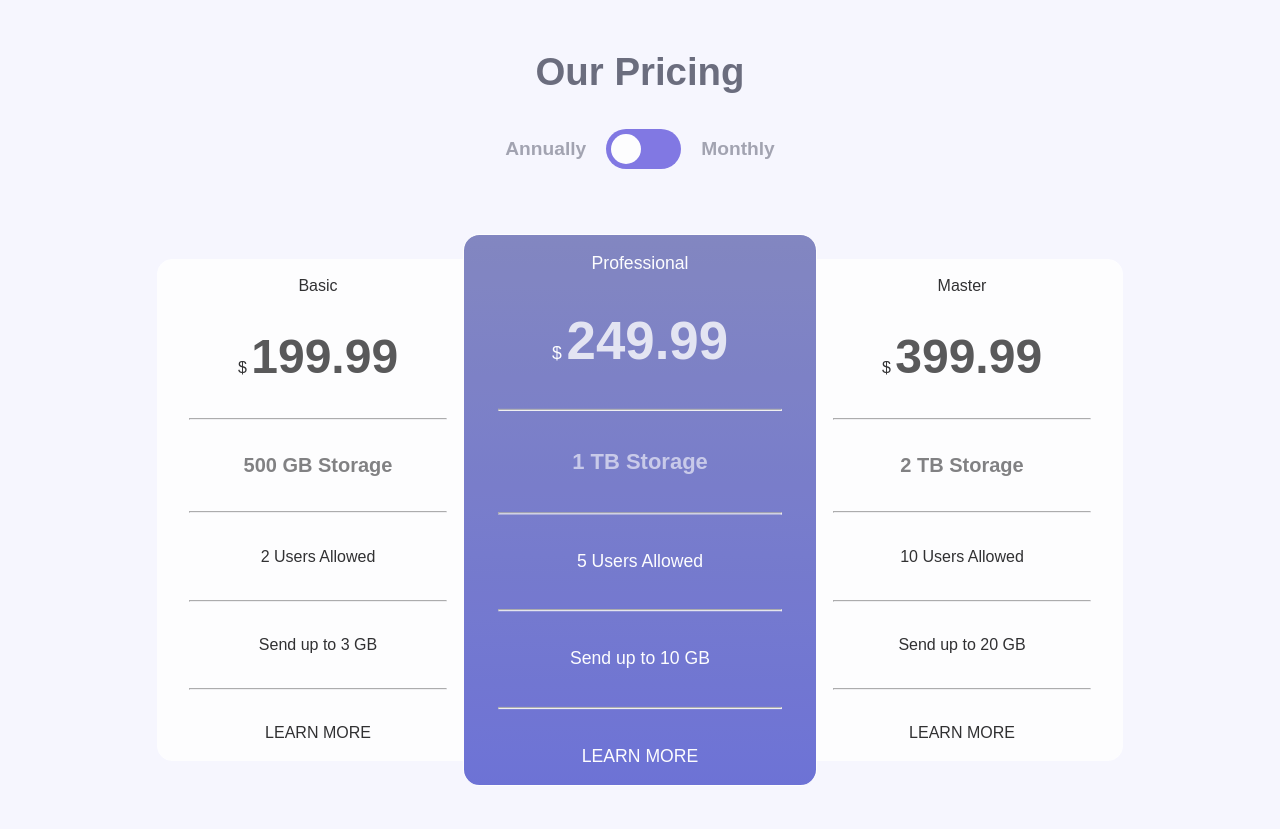
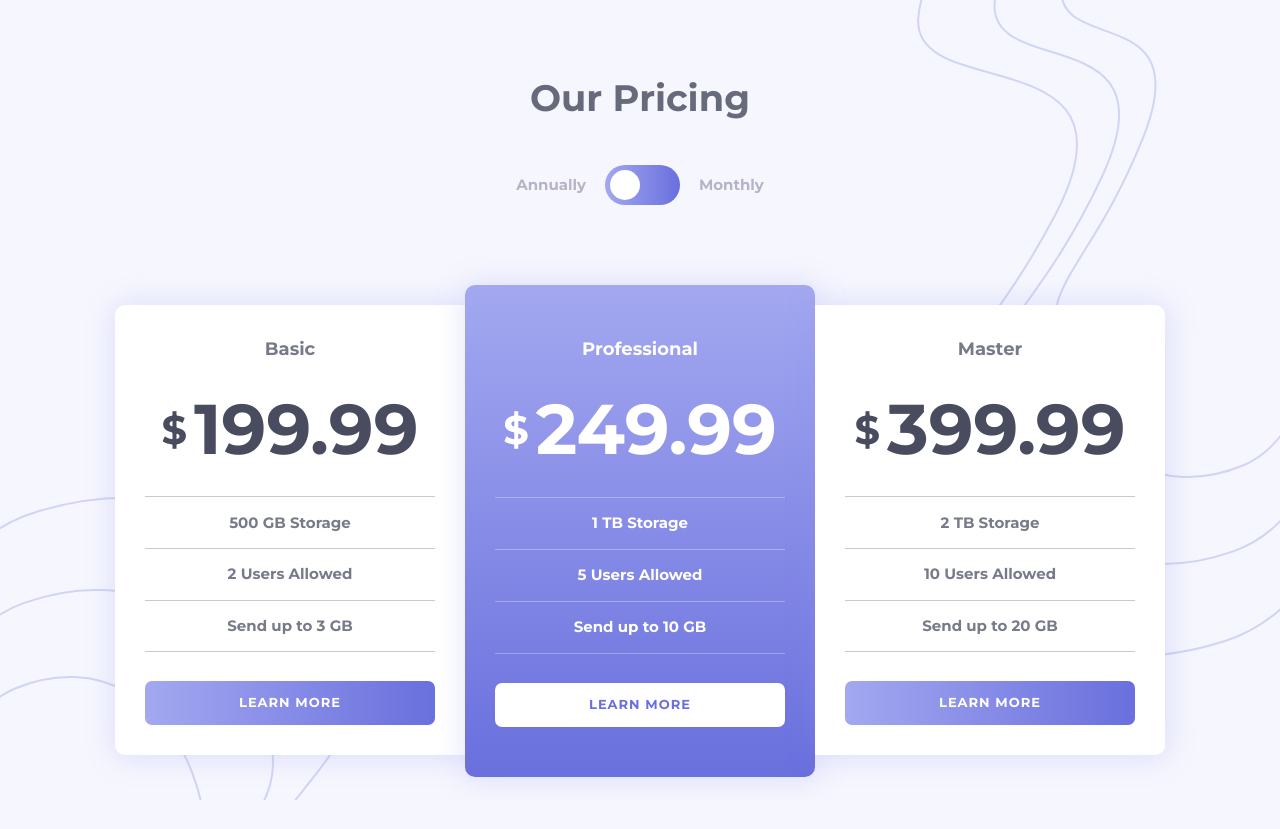
Before and after one commit to NayiniSaivenkat/pricing-project, a plain HTML site: page index.html in a window 1280 px wide. After the commit the page ends 800 px from the top, so only its background shows below. Drawn offline with Linux system fonts and the light colour scheme.

Commit message:
Updated index.css

```diff
--- a/index.css
+++ b/index.css
@@ -1,23 +1,110 @@
-:root{
---Very-Light-Grayish-Blue: hsl(240, 78%, 98%);
---Light-Grayish-Blue: hsl(234, 14%, 74%);
---Grayish-Blue: hsl(233, 13%, 49%);
---Dark-Grayish-Blue: hsl(232, 13%, 33%);
+/* Box sizing reset */
+
+*,
+*::before,
+*::after {
+  box-sizing: border-box;
 }
 
-*{
+body,
+h1,
+h2,
+h3,
+h4,
+h5,
+h6,
+p,
+ul,
+ol,
+li,
+figure,
+blockquote,
+dl,
+dd {
+  margin: 0;
   padding: 0;
+}
+
+ul,
+ol {
+  list-style: none;
+}
+
+a {
+  text-decoration: none;
+  color: inherit;
+}
+
+button {
+  background: none;
+  border: none;
+  padding: 0;
+  font: inherit;
+  color: inherit;
+  cursor: pointer;
+}
+
+body {
+  min-height: 100vh;
+  line-height: 1.5;
+  font-family: system-ui, sans-serif;
+  -webkit-font-smoothing: antialiased;
+  -moz-osx-font-smoothing: grayscale;
+}
+
+img,
+picture,
+video,
+canvas,
+svg {
+  display: block;
+  max-width: 100%;
+}
+
+input,
+button,
+textarea,
+select {
+  font: inherit;
+}
+
+h1,
+h2,
+h3,
+h4,
+h5,
+h6,
+p {
+  overflow-wrap: break-word;
+}
+
+#root,
+#app {
+  isolation: isolate;
+}
+
+* {
   margin: 0;
-    text-align: center;
-    font-family: sans-serif;
+  padding: 0;
+  box-sizing: border-box;
+  font-family: "Montserrat", sans-serif;
+  font-optical-sizing: auto;
+  font-weight: 700;
+  font-style: normal;
 }
-body{
-    opacity: 0.8;
-    background-color: var(--Very-Light-Grayish-Blue);
+body {
+  font-size: 15px;
+  background-color: hsl(240, 78%, 98%);
+  height: 100vh;
+  overflow-x: hidden;
+  background-image: url("./images/bg-top.svg");
+  background-repeat: no-repeat;
+  background-position: 180px -30px;
 }
-.wrapper {
-    position: relative;
-   overflow: hidden;
+@media (min-width: 550px) {
+  body {
+    background-position: 100% -30px;
+  }
 }
 .background-img{
     position: absolute;
@@ -29,25 +116,19 @@ body{
     display: none;
 }
 .brand{
+     font-size: 36.8px;
+  font-weight: 500;
+  color: hsla(232, 13%, 33%, 0.829);
+  margin-top: 70px;
   font-weight: 700;
-     font-size: 2.4rem;
-     color: var(--Dark-Grayish-Blue);
-     margin-top: 50px;
-     margin-bottom: 35px;
+
 }
 .toggle-container{
        display: flex;
     align-items: center;
-    justify-content: space-around;
-    user-select: none;
-    margin-bottom: 20px;
-
-    p{
-        font-weight: 800;
-        font-size: 1.2rem;
-        color: var(--Dark-Grayish-Blue);
-        opacity: 0.6;
-    }
+    gap: 19px;
+    color: hsl(234, 14%, 74%);
+    margin-bottom: 30px;
 }
 .toggle {
 
@@ -68,7 +149,7 @@ body{
     user-select: none;
   position: absolute;
   cursor: pointer;
-  background-color: #6459dd;
+  background: linear-gradient(90deg, hsl(236, 72%, 79%), hsl(237, 63%, 64%));
   border-radius: 34px;
   top: 0; left: 0; right: 0; bottom: 0;
   transition: 0.4s;
@@ -91,101 +172,102 @@ body{
   transform: translateX(35px);
 }
 
-.cards-container{
+hr {
+  height: 1px;
+  border: none;
+  background-color: hsl(232, 13%, 33%);
+  opacity: 0.3;
+}
+.card2 hr {
+  background-color: rgb(255, 255, 255);
+}
+
+.title {
+  font-size: 30px;
+  font-weight: 500;
+  color: hsla(232, 13%, 33%, 0.829);
+  margin-top: 70px;
+  font-weight: 700;
+}
+.container {
   display: flex;
   flex-direction: column;
+  justify-content: center;
   align-items: center;
+  gap: 40px;
+  width: 100%;
+}
+.cards-container {
+  display: flex;
+  flex-direction: column;
+  gap: 35px;
+  margin: 10px;
+}
+.cards {
+  height: 450px;
+  width: 330px;
+  text-align: center;
+  background-color: hsl(0, 0%, 100%);
+  padding: 30px;
+  border-radius: 10px;
+  box-shadow:none;
+}
+.card-heading {
+  font-size: 18px;
+}
+
+span {
+  font-weight: bold;
+}
+.dollar {
+  display: flex;
+  align-items: center;
+  font-size: 40px;
   justify-content: center;
-
+  gap: 7px;
 }
-.card1{
+.card1 {
   display: flex;
   flex-direction: column;
   justify-content: space-around;
-    border: 1px solid white;
-    background-color: white;
-    margin-top: 79px;
-    text-align: center;
-    height: 500px;
-    width: 90vw;
-    border-radius: 15px;
+  color: hsl(232, 13%, 33%);
+  gap: 13px;
 }
-.card2{
-    color: white;
+.card2 {
   display: flex;
   flex-direction: column;
   justify-content: space-around;
-    border: 1px solid white;
-    background: linear-gradient(to bottom, hsl(236, 33%, 55%) ,hsl(237, 56%, 55%));
-    margin-top: 79px;
-    text-align: center;
-    height: 500px;
-    width: 90vw;
-    border-radius: 15px;
-    opacity: 1.5 !important;
-    button{
-        color: hsl(237, 56%, 55%) !important;
-        background: linear-gradient(to right, hsl(235, 44%, 95%) ,hsl(240, 17%, 94%)) !important;
+  background: linear-gradient(180deg, hsl(236, 72%, 79%), hsl(237, 63%, 64%));
+  color: white;
+  gap: 13px;
 }
-}
-.card3{
+.card3 {
   display: flex;
   flex-direction: column;
   justify-content: space-around;
-    border: 1px solid white;
-    background-color: white;
-    margin-top: 79px;
-    text-align: center;
-    height: 500px;
-    width: 90vw;
-    border-radius: 15px;
+  color: hsl(232, 13%, 33%);
+  gap: 13px;
 }
-hr{
-    width: 73vw;
-    margin: 0 auto;
+.amount {
+  font-size: 4.4rem;
+  font-weight: 700;
 }
-.head{
-        margin-top: 8px;
-        font-weight: bold;
-        font-size: 27px;
-        opacity: 0.7;
-        padding: 1rem;
+.light-color {
+  color: hsla(232, 13%, 33%, 0.747);
 }
-.price{
-        font-weight: 700;
-        font-size: 75px;
-        opacity: 0.8;
-
+.learnmore {
+  background: linear-gradient(90deg, hsl(236, 72%, 79%), hsl(237, 63%, 64%));
+  color: white;
+  padding: 12px;
+  border-radius: 7px;
+  cursor: pointer;
+  margin-top: 15px;
+      font-size: 13px;
+    letter-spacing: 1px;
 }
-.storage{
-    font-size: 20px;
-    font-weight: 750;
-    opacity: 0.6;
-}
-.max-users{
-    font-size: 20px;
-    font-weight: 750;
-    opacity: 0.6;
-}
-.max-storage{
-    font-size: 20px;
-    font-weight: 750;
-    opacity: 0.6;
-}
-button{
-    height: 46px;
-    width: 73vw;
-    margin: 0 auto;
-    background: linear-gradient(to right, hsl(236, 31%, 35%) ,hsl(237, 56%, 55%));
-    color: white;
-    border: none;
-    border-radius: 7px;
-    font-size: 18px;
-    font-weight: 850;
-    margin-bottom: 20px;
-}
-.price-month{
-        display: none;
+.button-2 {
+  background: white;
+  color: hsl(237, 63%, 64%);
 }
 
 #billing-toggle:checked ~ .cards-container .price {
@@ -195,62 +277,51 @@ button{
 #billing-toggle:checked ~ .cards-container .price-month {
   display: block;
   font-weight: 700;
-        font-size: 75px;
-        opacity: 0.8;
-}
-@media screen and (min-width:1024px) {
-    .toggle-container{
-       justify-content: center;
-       gap: 20px;
-    }
-    .cards-container{
-        height: 80vh;
-        display: flex;
-        flex-direction: row;
-    }
-    .card1{
-        width: 25vw;
-        margin-top: 1px;
-    }
-    .card2{
-        width: 25vw;
-        transform: scale(1.1);
-        align-self: center;
-         margin-top: 1px;
-    }
-    .card3{
-        width: 25vw;
-         margin-top: 1px;
-    }
-    button{
-        width: 20vw;
-    }
-    hr{
-       width: 20vw;
-    }
-    .background-img{
-    position: absolute;
-    right: -38px;
-    top: -6px;
-    z-index: -1;
-}
-.price{
-        font-weight: 700;
-        font-size: 3rem;
-        opacity: 0.8;
+        font-size: 4.4rem;
 
 }
-    #billing-toggle:checked ~ .cards-container .price-month {
-  font-weight: 700;
-        font-size: 3rem;
-        opacity: 0.8;
-}
-.background-img2{
-   display: block;
-    position: absolute;
-    bottom: -51px;
-    z-index: -2;
+.price-month{
+        display: none;
 }
 
 
+@media (min-width: 1024px) {
+  body {
+    background-image: url("./images/bg-top.svg"), url("./images/bg-bottom.svg");
+    background-position: top right, bottom left;
   }
+  .cards-container {
+    display: flex;
+    flex-direction: row;
+    align-items: baseline;
+    gap: 0px;
+  }
+  .cards{
+    box-shadow: 1px 1px 30px hsla(234, 69%, 72%, 0.274);
+  }
+  .card2 hr {
+    background-color: rgb(255, 255, 255);
+  }
+  .bottom-svg {
+    display: block;
+    position: absolute;
+    z-index: -1;
+    left: 0;
+    bottom: 0;
+  }
+  .card2 {
+    height: 492px;
+    padding-top: 50px;
+    padding-bottom: 50px;
+  }
+  .cards {
+    width: 350px;
+  }
+  .card3{
+    border-radius: 0px 10px 10px 0px;
+  }
+  .card1{
+    border-radius: 10px 0px 0px 10px;
+  }
+
+}
```
Lines whose indentation alone changed are shown as unchanged.
